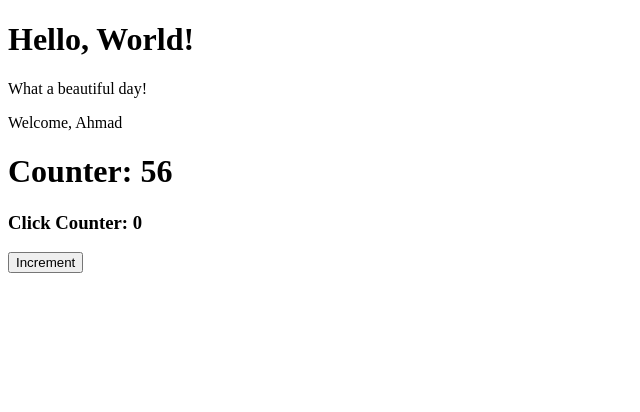
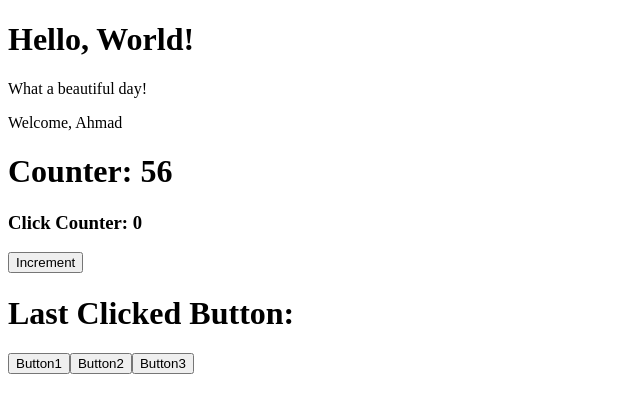
Before and after one commit to adelansary/React-Exercises, a React (Create React App) app: page / in a window 1280 px wide. Shown: the top 412 px of the page, without its empty margins (0-640 px from the left). Built offline with nearby package versions, Linux system fonts and the light colour scheme.

Commit message:
Events03

```diff
--- a/src/App.js
+++ b/src/App.js
@@ -1,5 +1,6 @@
 import React from "react";
 import { ClickCounter } from "./ClickCounter";
+import { ClickTracker } from "./ClickTracker";
 import { Counter } from "./Counter";
 import { Hello } from "./Hello";
 import { Welcome } from "./Welcome";
@@ -12,6 +13,7 @@ export class App extends React.Component {
         <Welcome name="Ahmad" />
         <Counter initialValue={2} incrementAmount={3} incrementInterval={300} />
         <ClickCounter />
+        <ClickTracker />
       </div>
     );
   }
--- /dev/null
+++ b/src/ClickTracker.js
@@ -0,0 +1,33 @@
+import React from "react";
+
+export class ClickTracker extends React.Component {
+    state = {
+        lastClicked : ""
+    }
+
+  clickTrackerHandler = (event) => {
+    console.log(event)
+    this.setState(() => {
+        return {
+            lastClicked : event.target.name
+        }
+    });
+  };
+
+  render() {
+    return (
+      <div>
+        <h1>Last Clicked Button: {this.state.lastClicked}</h1>
+        <button name="Button1" onClick={this.clickTrackerHandler}>
+          Button1
+        </button>
+        <button name="Button2" onClick={this.clickTrackerHandler}>
+          Button2
+        </button>
+        <button name="Button3" onClick={this.clickTrackerHandler}>
+          Button3
+        </button>
+      </div>
+    );
+  }
+}
```
Also changed, not shown: src/Age.js (+8 -9 lines).
